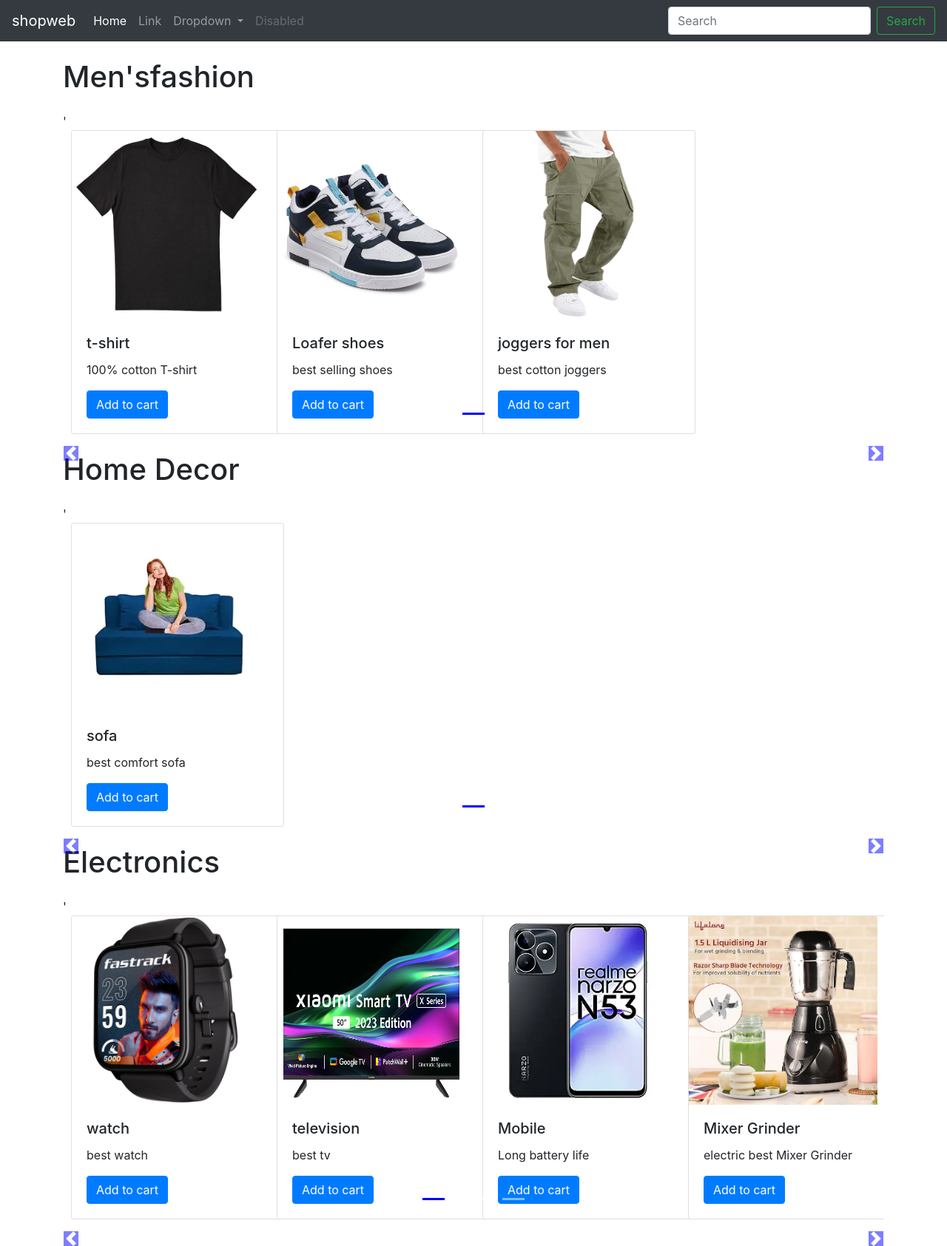
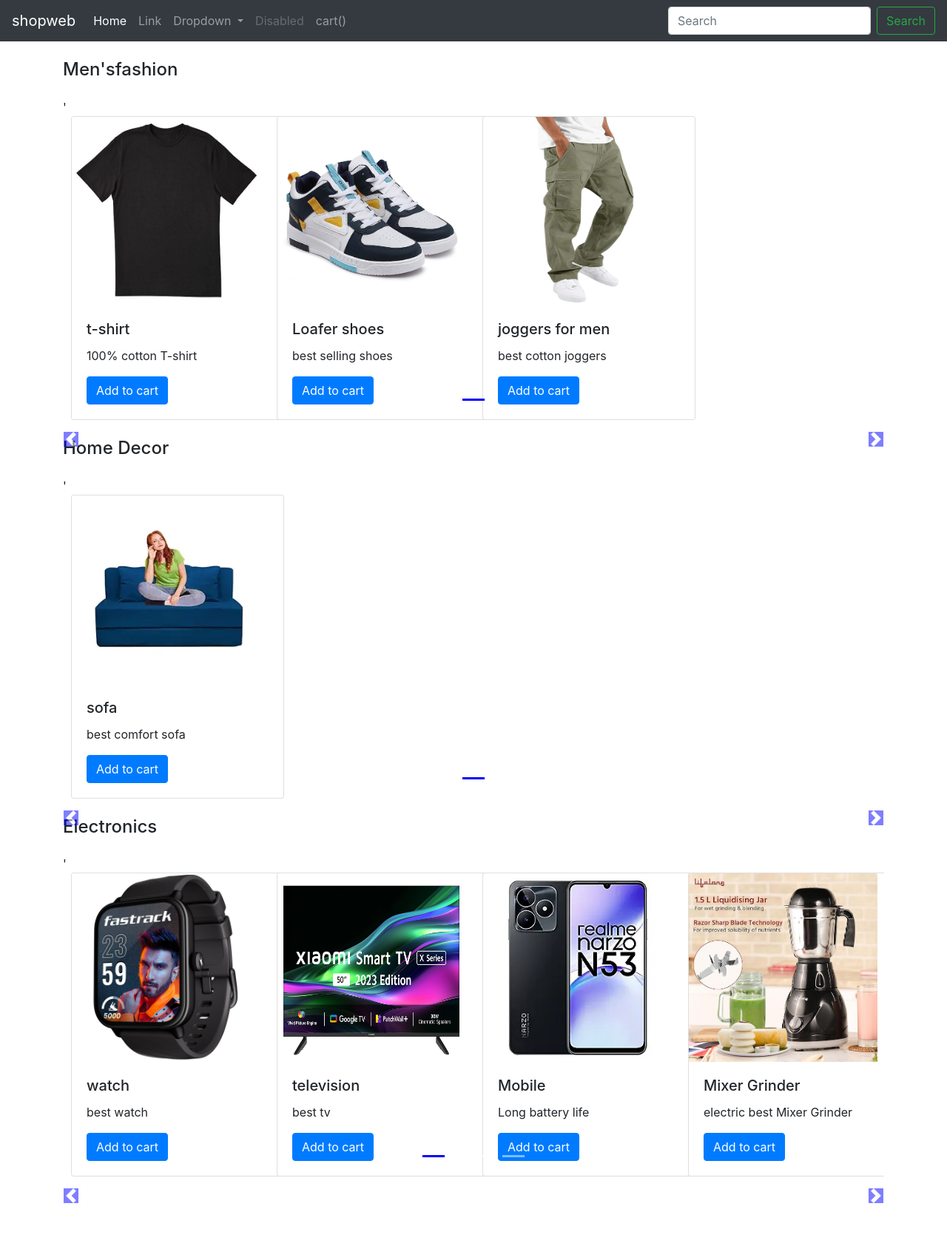
Before and after one commit to satya7107/education_system, a Django app: page /shop/ in a window 1280 px wide. Shown: the whole page at 74% size. After the commit the page ends 1627 px from the top, so only its background shows below. Run offline with Django 5.2, Linux system fonts and the light colour scheme; data comes from the database, SQL or seed files in the repository; both versions use the stored data as it was after the commit; some libraries are stand-ins or nearby versions.

Commit message:
add js for cart

```diff
--- a/education/shop/templates/include/sbase.html
+++ b/education/shop/templates/include/sbase.html
@@ -6,3 +6,5 @@
 
 {% endblock %}
 {% include 'include/sfooter.html' %}
+{% block js %}
+{% endblock %}
--- a/education/shop/templates/include/sfooter.html
+++ b/education/shop/templates/include/sfooter.html
@@ -5,5 +5,6 @@
     <script src="https://code.jquery.com/jquery-3.3.1.slim.min.js" integrity="sha384-q8i/X+965DzO0rT7abK41JStQIAqVgRVzpbzo5smXKp4YfRvH+8abtTE1Pi6jizo" crossorigin="anonymous"></script>
     <script src="https://cdnjs.cloudflare.com/ajax/libs/popper.js/1.14.6/umd/popper.min.js" integrity="sha384-wHAiFfRlMFy6i5SRaxvfOCifBUQy1xHdJ/yoi7FRNXMRBu5WHdZYu1hA6ZOblgut" crossorigin="anonymous"></script>
     <script src="https://stackpath.bootstrapcdn.com/bootstrap/4.2.1/js/bootstrap.min.js" integrity="sha384-B0UglyR+jN6CkvvICOB2joaf5I4l3gm9GU6Hc1og6Ls7i6U/mkkaduKaBhlAXv9k" crossorigin="anonymous"></script>
+
   </body>
 </html>
--- a/education/shop/templates/include/sheader.html
+++ b/education/shop/templates/include/sheader.html
@@ -42,6 +42,9 @@
       <li class="nav-item">
         <a class="nav-link disabled" href="#" tabindex="-1" aria-disabled="true">Disabled</a>
       </li>
+      <li class="nav-item">
+        <a class="nav-link" href="#">cart(<span id="cart"></span>)</a>
+      </li>
     </ul>
     <form class="form-inline my-2 my-lg-0">
       <input class="form-control mr-sm-2" type="search" placeholder="Search" aria-label="Search">
@@ -49,3 +52,5 @@
     </form>
   </div>
 </nav>
+{% block js %}
+{% endblock %}
--- a/education/shop/templates/shopindex.html
+++ b/education/shop/templates/shopindex.html
@@ -11,7 +11,7 @@
 
   <!--        slideshow starts here-->
   {% for prodobj, range, nSlides in allprods %}
-  <h1 class="my-4">{{prodobj.0.category}}</h1>
+  <h4 class="my-4">{{prodobj.0.category}}</h4>
   <div id="demo{{forloop.counter}}" class="carousel slide my-3" data-ride="carousel">'
       <ul class="carousel-indicators">
           <li data-target="#demo{{forloop.counter}}" data-slide-to="0" class="active"></li>
@@ -29,7 +29,7 @@
               <div class="card-body">
                 <h5 class="card-title">{{ prodobj.0.product_name}}</h5>
                 <p class="card-text">{{ prodobj.0.desc }}</p>
-                <a href="#" class="btn btn-primary">Add to cart</a>
+                <button id="pr{{prodobj.0.id}}" class="btn btn-primary cart">Add to cart</button>
               </div>
             </div>
           </div>
@@ -41,7 +41,7 @@
               <div class="card-body">
                 <h5 class="card-title">{{ i.product_name}}</h5>
                 <p class="card-text">{{ i.desc }}</p>
-                <a href="#" class="btn btn-primary">Add to cart</a>
+                <button id="pr{{i.id}}" class="btn btn-primary cart">Add to cart</button>
               </div>
             </div>
           </div>
@@ -68,3 +68,31 @@
 {% endfor %}
 </div>
 {% endblock %}
+
+{% block js %}
+<script>
+  console.log('working');
+  if (localStorage.getItem('cart')==null){
+  var cart={};
+  }
+  else {
+  cart=JSON.parse(localStorage.getItem('cart'));
+
+  }
+  $('.cart').click(function(){
+    console.log('clicked');
+    var idstr=this.id.toString();
+    console.log(idstr);
+    if(cart[idstr]!=undefined){
+      cart[idstr]=cart[idstr]+1;
+    }
+    else {
+      cart[idstr]=1;
+    }
+    console.log(cart);
+    localStorage.setItem('cart',JSON.stringify(cart));
+    document.getElementById('cart').innerHTML=Object.keys(cart).length;
+  });
+</script>
+
+{% endblock %}
```
Also changed, not shown: education/db.sqlite3, education/media/images/717IJsqj9L._SX569_.jpg (added), education/media/images/71hY7FbTYuL._SX679_.jpg (added).
